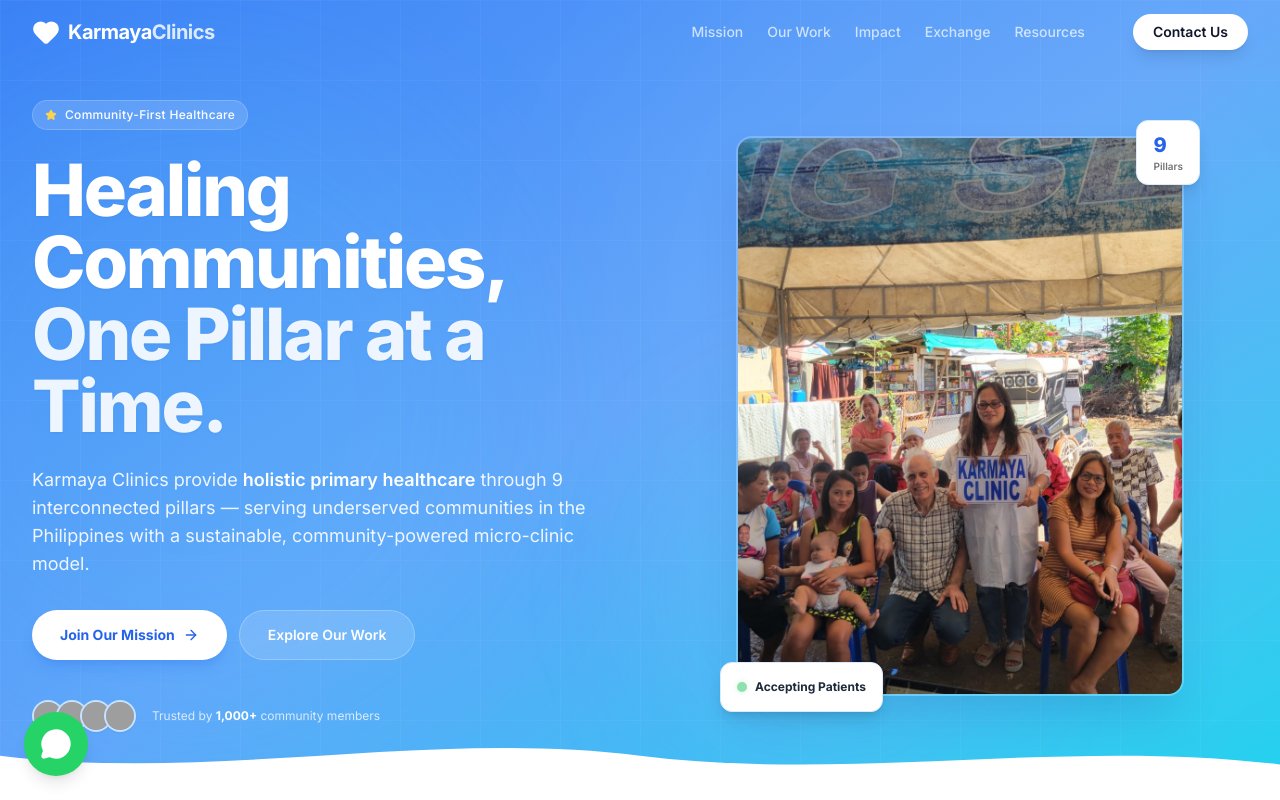
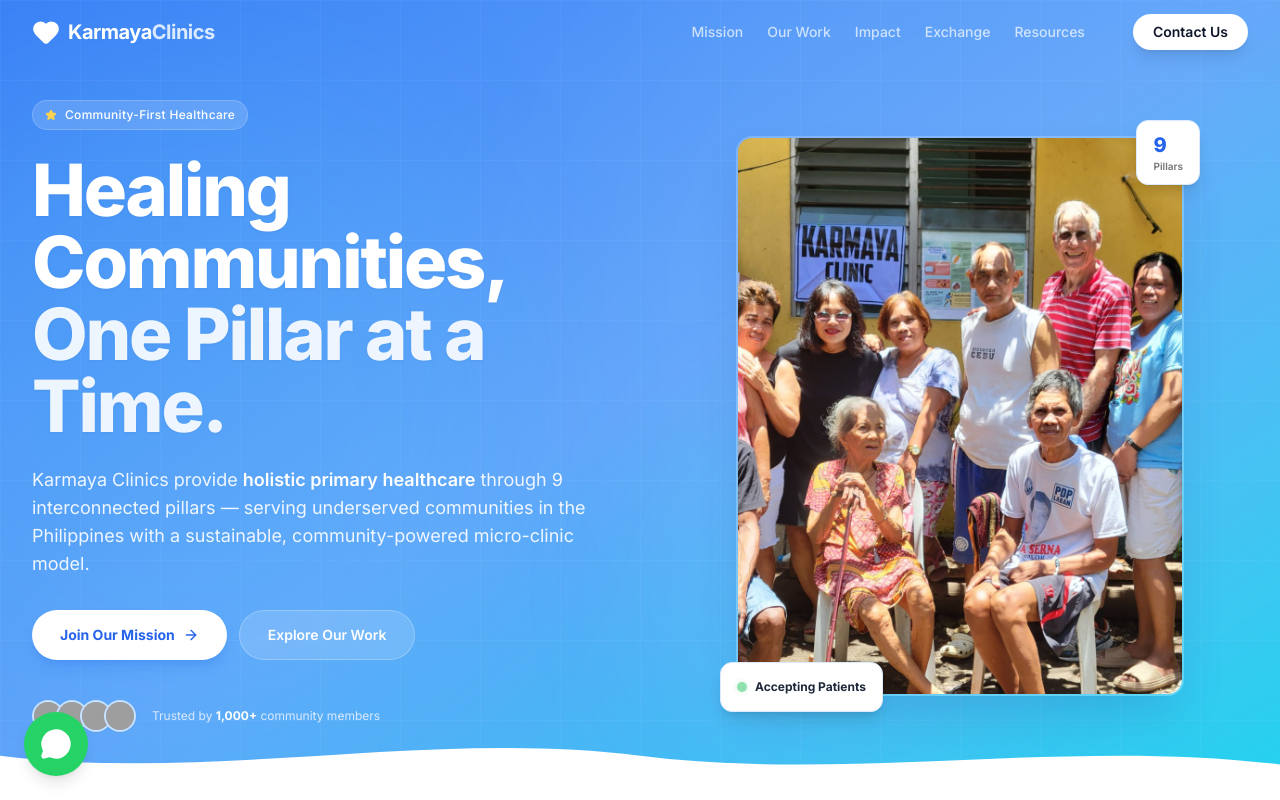
Before and after one commit to simplifaisoul/karmaya-clinic, a React (Vite) app: page /#/ in a window 1280 px wide. Shown: the top 800 px of the page. Built offline with nearby package versions, Linux system fonts and the light colour scheme; grey boxes are pictures that could not be loaded.

Commit message:
Swap Hero photo to Karmaya Group Photo with Mac (shows Karmaya sign)

```diff
--- a/src/components/Hero.tsx
+++ b/src/components/Hero.tsx
@@ -110,7 +110,7 @@
                     <div className="relative w-full max-w-md mx-auto">
                         <div className="rounded-2xl overflow-hidden shadow-2xl shadow-blue-900/20 aspect-[4/5] border-2 border-white/20">
                             <img
-                                src="/images/gallery/Karmaya Clinic Big and nice photo everyone outside with Mac.jpeg"
+                                src="/images/gallery/Karmaya Group Photo with Mac.jpeg"
                                 alt="Karmaya Community Team"
                                 className="w-full h-full object-cover"
                                 loading="eager"
```
